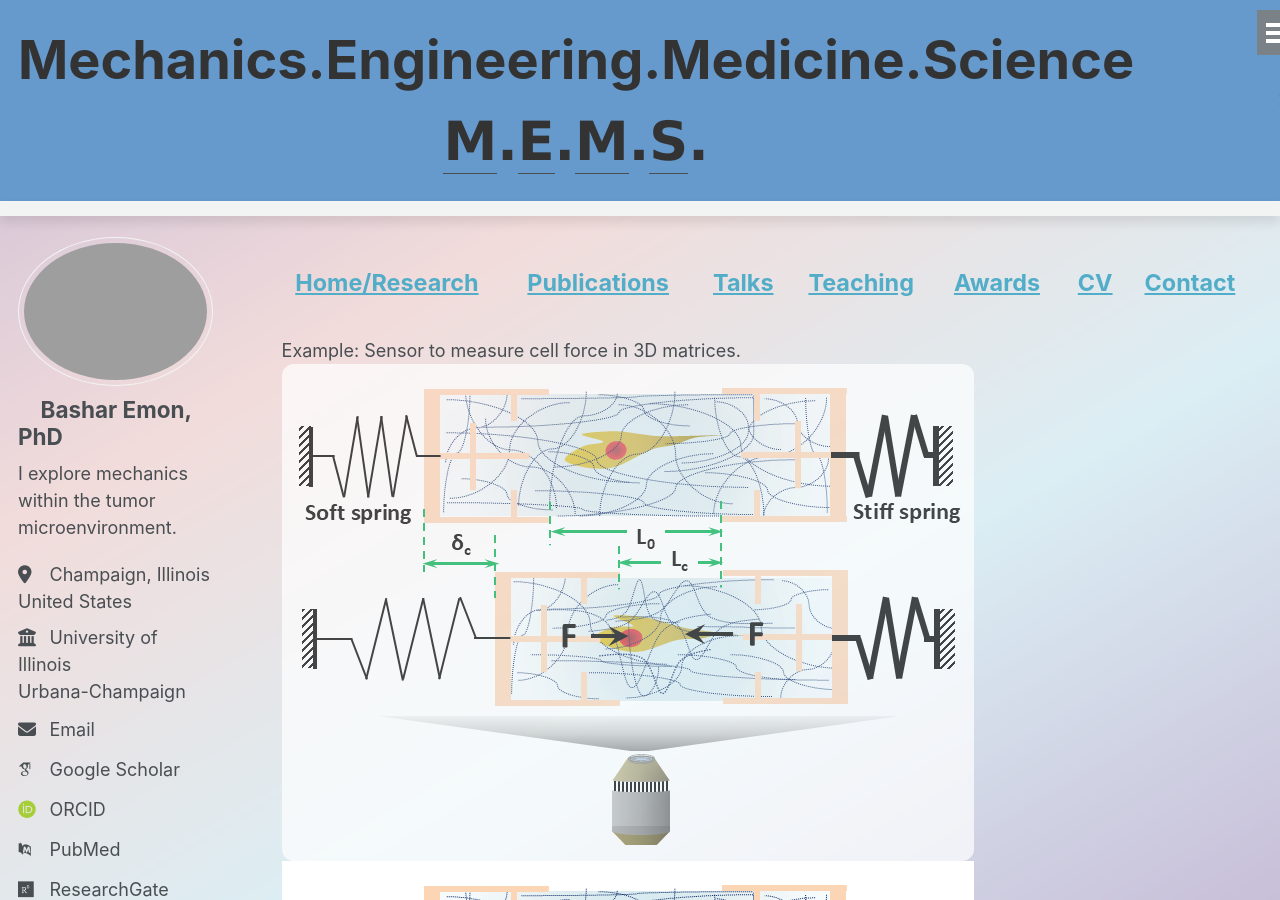
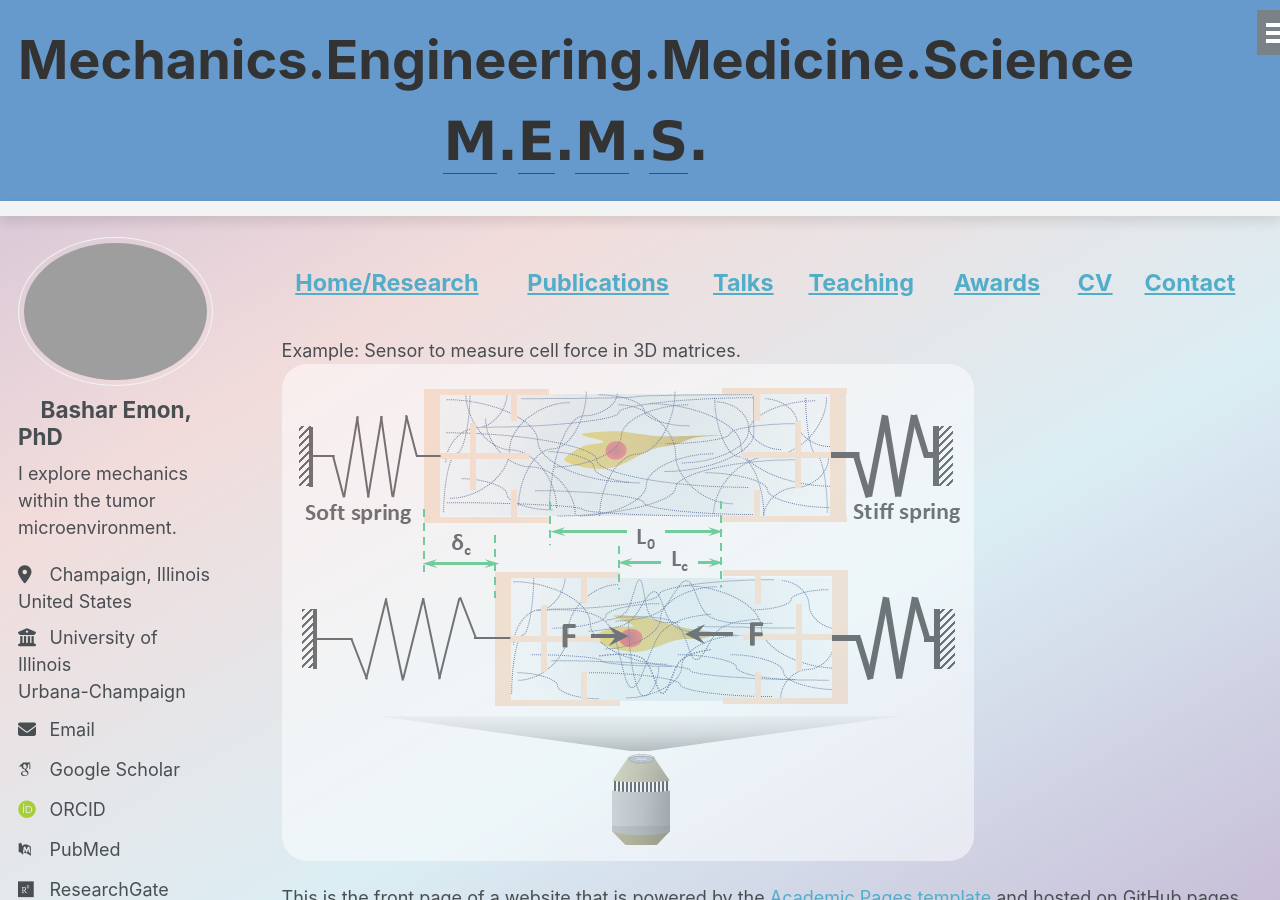
Before and after one commit to BasharEmon/BasharEmon.github.io, a Jekyll site: the page built from _pages/about.md, in a window 1280 px wide and 900 px high. Built offline with Jekyll 4.4.1, drawn with Linux system fonts in a browser that asks for light colours; some web fonts are replaced.

Commit message:
Update about.md

```diff
--- a/_pages/about.md
+++ b/_pages/about.md
@@ -26,8 +26,8 @@ redirect_from:
 </table>
 
 Example: Sensor to measure cell force in 3D matrices.
-<img src="/images/sensor_force_1.png" alt="Force sensor" style="border-radius: 12px; opacity: 0.7; max-width: 100%;">
-![Force sensor](/images/sensor_force_1.png)
+<img src="/images/sensor_force_1.png" alt="Force sensor" style="border-radius: 25px; opacity: 0.5; max-width: 100%;">
+
 
 This is the front page of a website that is powered by the [Academic Pages template](https://github.com/academicpages/academicpages.github.io) and hosted on GitHub pages. [GitHub pages](https://pages.github.com) is a free service in which websites are built and hosted from code and data stored in a GitHub repository, automatically updating when a new commit is made to the repository. This template was forked from the [Minimal Mistakes Jekyll Theme](https://mmistakes.github.io/minimal-mistakes/) created by Michael Rose, and then extended to support the kinds of content that academics have: publications, talks, teaching, a portfolio, blog posts, and a dynamically-generated CV. You can fork [this template](https://github.com/academicpages/academicpages.github.io) right now, modify the configuration and markdown files, add your own PDFs and other content, and have your own site for free, with no ads!
 
```
